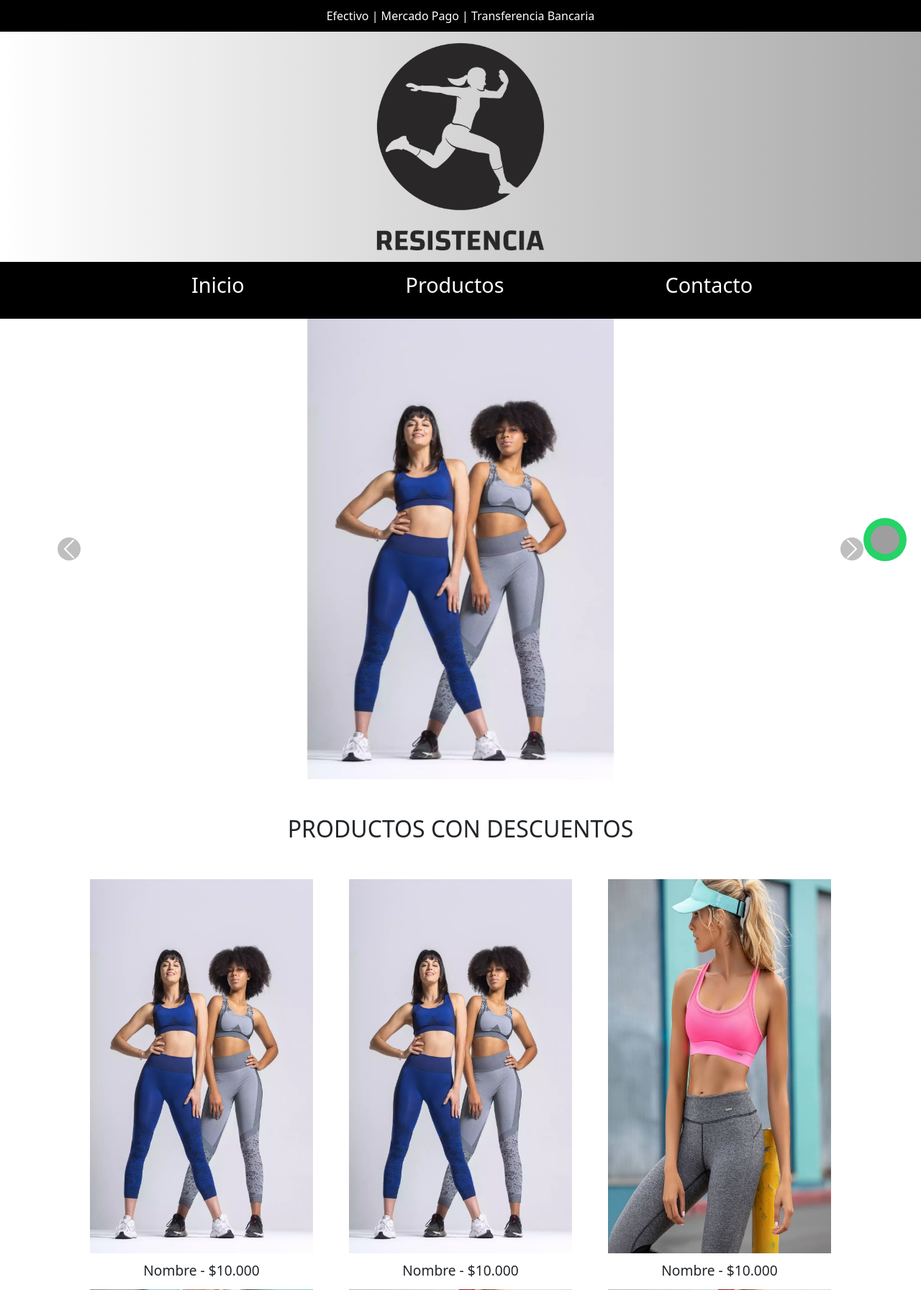
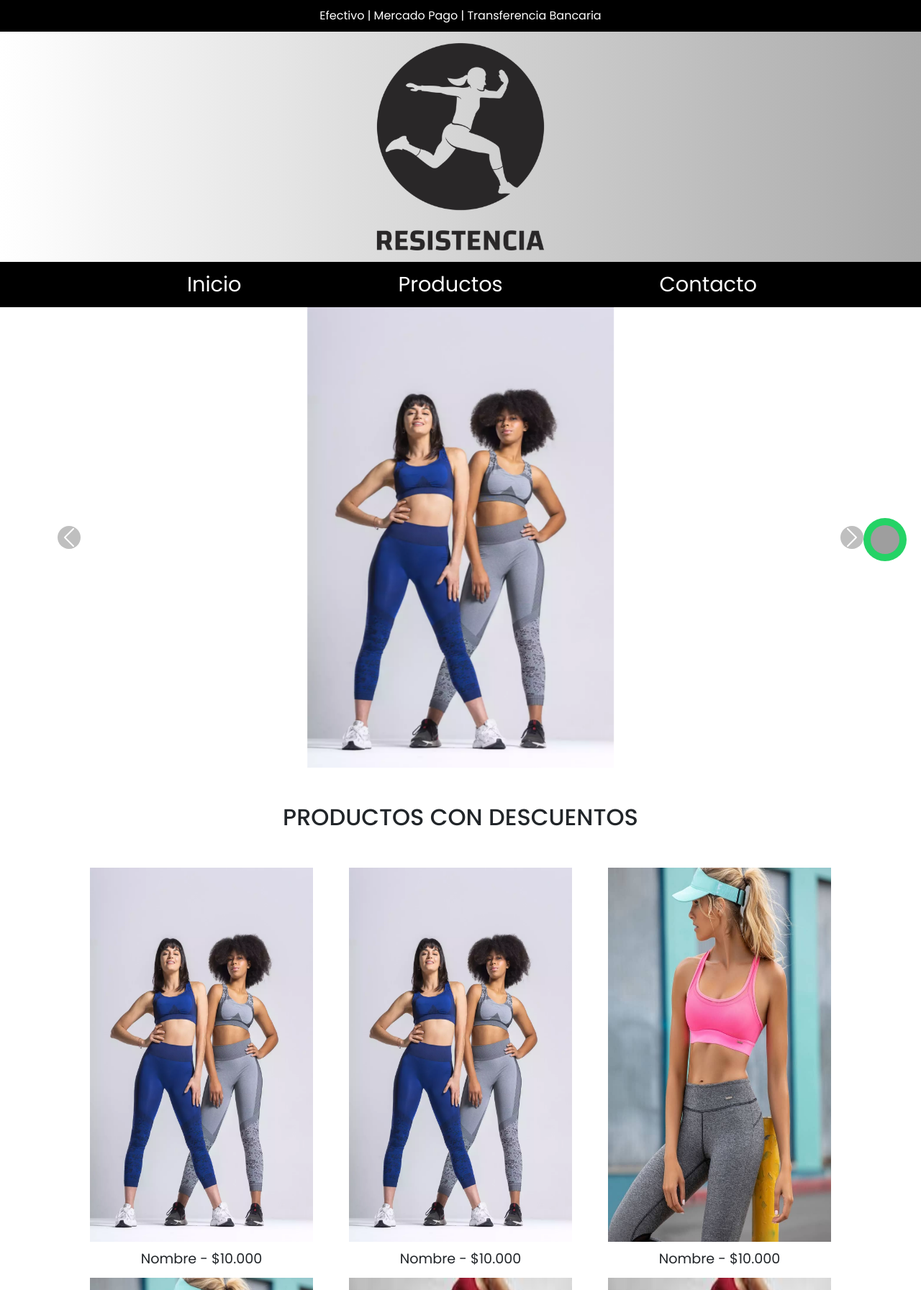
Before and after one commit to guidodiz/E-Commerce, a Django app: page /web/ in a window 1280 px wide. Shown: the top 1793 px of the page at 72% size. Run offline with Django 5.2, Linux system fonts and the light colour scheme; grey boxes are pictures that could not be loaded.

Commit message:
primer boceto del base e index finalizado

```diff
--- a/E-Commerce/TiendaOnline/web/static/web/styles/base.css
+++ b/E-Commerce/TiendaOnline/web/static/web/styles/base.css
@@ -1,7 +1,10 @@
+*{
+    font-family: 'poppins', sans-serif;
+}
+
 body{
     margin: 0;
     height: 100%;
-    font-family: sans-serif;
     background-color: #fff;
 }
 
@@ -30,6 +33,7 @@ header nav{
 }
 
 header nav ul{
+    margin: 0;
     list-style: none;
     display: flex;
     flex-direction: row;
@@ -40,6 +44,15 @@ li a{
     font-size: 1.8rem;
     color: #fff;
     text-decoration: none;
+}
+
+nav li{
+    transition: transform 0.2s ease;
+}
+
+nav li:hover{
+    font-weight: 500;
+    transform: scale(1.1);
 }
 
 footer{
@@ -65,15 +78,6 @@ footer i{
 .iconos-enlaces{
     display: flex;
     gap: 20px;
-}
-
-nav li{
-    transition: transform 0.2s ease;
-}
-
-nav li:hover{
-    font-weight: 500;
-    transform: scale(1.1);
 }
 
 footer a{
--- a/E-Commerce/TiendaOnline/web/templates/web/base.html
+++ b/E-Commerce/TiendaOnline/web/templates/web/base.html
@@ -7,15 +7,19 @@
     <meta charset="UTF-8">
     <meta name="viewport" content="width=device-width, initial-scale=1.0">
     <title> {% block title %} {% endblock %} </title>
-    <link rel="stylesheet" href="{% static 'web/styles/base.css' %}">
+    <link rel="stylesheet" href="{% static 'web/styles//base.css' %}">
     <link rel="icon" href="{% static 'web/img/logo.webp' %}" type="image/webp">
     <link rel="stylesheet" href="https://cdnjs.cloudflare.com/ajax/libs/font-awesome/6.4.0/css/all.min.css"
         integrity="sha512-iecdLmaskl7CVkqkXNQ/ZH/XLlvWZOJyj7Yy7tcenmpD1ypASozpmT/E0iPtmFIB46ZmdtAc9eNBvH0H/ZpiBw=="
         crossorigin="anonymous" referrerpolicy="no-referrer" />
+    <link rel="preconnect" href="https://fonts.googleapis.com">
+    <link rel="preconnect" href="https://fonts.gstatic.com" crossorigin>
+    <link href="https://fonts.googleapis.com/css2?family=Nunito:ital,wght@0,200..1000;1,200..1000&family=Poppins:ital,wght@0,100;0,200;0,300;0,400;0,500;0,600;0,700;0,800;0,900;1,100;1,200;1,300;1,400;1,500;1,600;1,700;1,800;1,900&family=Roboto+Condensed:ital,wght@0,100..900;1,100..900&display=swap" rel="stylesheet">
+    <link href="https://cdn.jsdelivr.net/npm/bootstrap@5.3.2/dist/css/bootstrap.min.css" rel="stylesheet">
+    <script src="https://cdn.jsdelivr.net/npm/bootstrap@5.3.2/dist/js/bootstrap.bundle.min.js"></script>
 
+    {% block extra_css %} {% endblock %}
 
-    {% block extra_links %} {% endblock %}
-    {% block extra_css %} {% endblock %}
 </head>
 
 <body>
--- a/E-Commerce/TiendaOnline/web/templates/web/index.html
+++ b/E-Commerce/TiendaOnline/web/templates/web/index.html
@@ -2,11 +2,6 @@
 {% load static %}
 
 {% block title %} Tienda Online {% endblock %}
-
-{% block extra_links %}
-<link href="https://cdn.jsdelivr.net/npm/bootstrap@5.3.2/dist/css/bootstrap.min.css" rel="stylesheet">
-<script src="https://cdn.jsdelivr.net/npm/bootstrap@5.3.2/dist/js/bootstrap.bundle.min.js"></script>
-{% endblock %}
 
 {% block extra_css %} <link rel="stylesheet" href="{% static 'web/styles/index.css' %}"> {% endblock %}
 
```
Also changed, not shown: E-Commerce/TiendaOnline/web/templates/web/contacto.html (+8 -0 lines).
